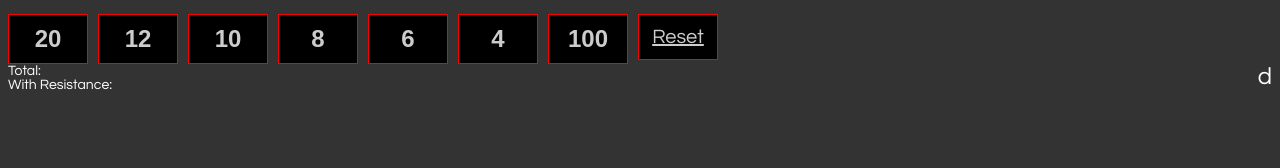
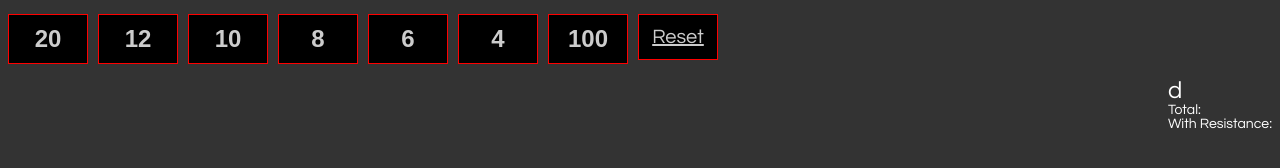
Before and after one commit to danfpearce/iforgotmydice, a React app: page / in a window 1280 px wide. Built offline with nearby package versions, Linux system fonts and the light colour scheme.

Commit message:
trying new layout

```diff
--- a/src/index.css
+++ b/src/index.css
@@ -33,8 +33,12 @@ body {
     padding-bottom: 12px;
   }
 
+  .clearfix {
+    clear: both;
+  }
+
   .results {
-    clear: both;
+    float: left;
     color: white;
     font-size: 2rem;
   }
@@ -45,8 +49,11 @@ body {
     padding: 10px;
   }
 
+  .stats {
+    float: right;
+  }
+
   .rolls {
-    float: right;
     font-size: 1.5rem;
   }
 
--- a/src/index.js
+++ b/src/index.js
@@ -82,21 +82,24 @@ class Screen extends React.Component {
           <li><a className="die" id="reset" href="/">Reset</a></li>
         </ul>
 
-        <ul className="results">
+        <ul className="results clearfix">
           {this.state.result_arr.map((value, index) => {
            return <li className="result" key={index}>{value}</li>
            })}
        </ul>
-       <div className="rolls">{this.state.rolls}d{this.state.dice_type}</div>
-       <div>Total: {this.state.total}</div>
-       <div>With Resistance: {this.state.half}</div>
-       {this.state.dice_type === 20 && this.state.rolls === 2 &&
-         <div>With Advantage: {this.state.high}</div>
-       }
-       {this.state.dice_type === 20 && this.state.rolls ===2 &&
-          <div>With Disadvantage: {this.state.low}</div>
-       }
-      </div>
+
+       <ul className="stats">
+        <li className="rolls">{this.state.rolls}d{this.state.dice_type}</li>
+        <li>Total: {this.state.total}</li>
+        <li>With Resistance: {this.state.half}</li>
+        {this.state.dice_type === 20 && this.state.rolls === 2 &&
+          <li>With Advantage: {this.state.high}</li>
+        }
+        {this.state.dice_type === 20 && this.state.rolls ===2 &&
+          <li>With Disadvantage: {this.state.low}</li>
+        }
+      </ul>
+    </div>
     );
   }
 
```
